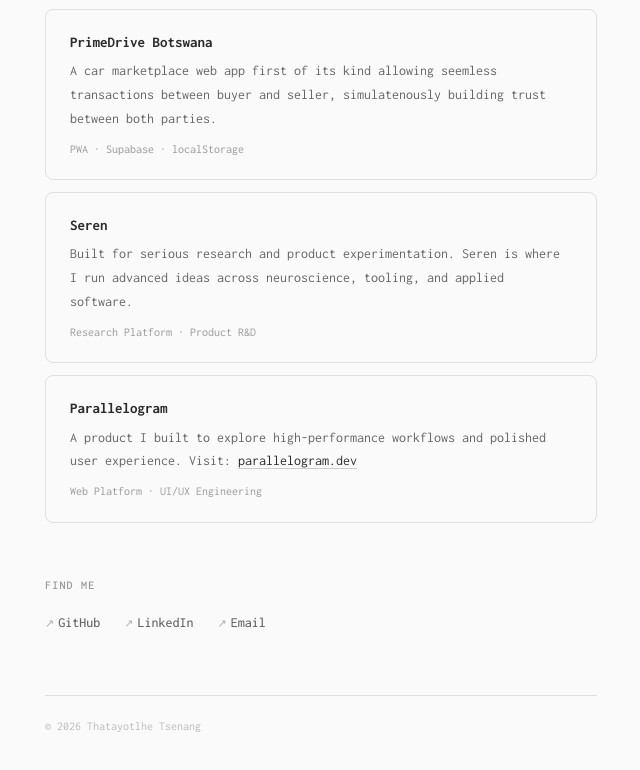
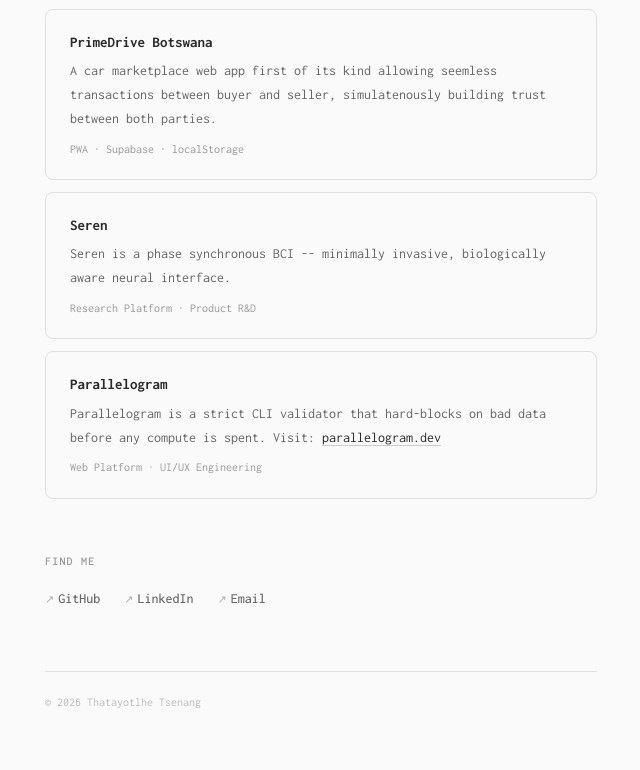
Before and after one commit to Thatayotlhe04/About-Me, a plain HTML site: page index.html in a window 1280 px wide. Shown: the part 996-1766 px from the top of the page, without its empty margins (319-959 px from the left). Drawn offline with Linux system fonts and the light colour scheme.

Commit message:
Update index.html

```diff
--- a/index.html
+++ b/index.html
@@ -280,14 +280,15 @@
     <div class="project">
       <div class="project-name">Seren</div>
       <p class="project-desc">
-        Built for serious research and product experimentation. Seren is where I run advanced ideas across neuroscience, tooling, and applied software.
+        Seren is a phase synchronous BCI -- minimally invasive, biologically aware neural interface.
       </p>
       <p class="project-tech">Research Platform &middot; Product R&D</p>
     </div>
     <div class="project">
       <div class="project-name">Parallelogram</div>
       <p class="project-desc">
-        A product I built to explore high-performance workflows and polished user experience. Visit: <a href="https://parallelogram.dev" target="_blank">parallelogram.dev</a>
+        Parallelogram is a strict CLI validator that hard-blocks on bad data before any compute is spent.
+ Visit: <a href="https://parallelogram.dev" target="_blank">parallelogram.dev</a>
       </p>
       <p class="project-tech">Web Platform &middot; UI/UX Engineering</p>
     </div>
```
